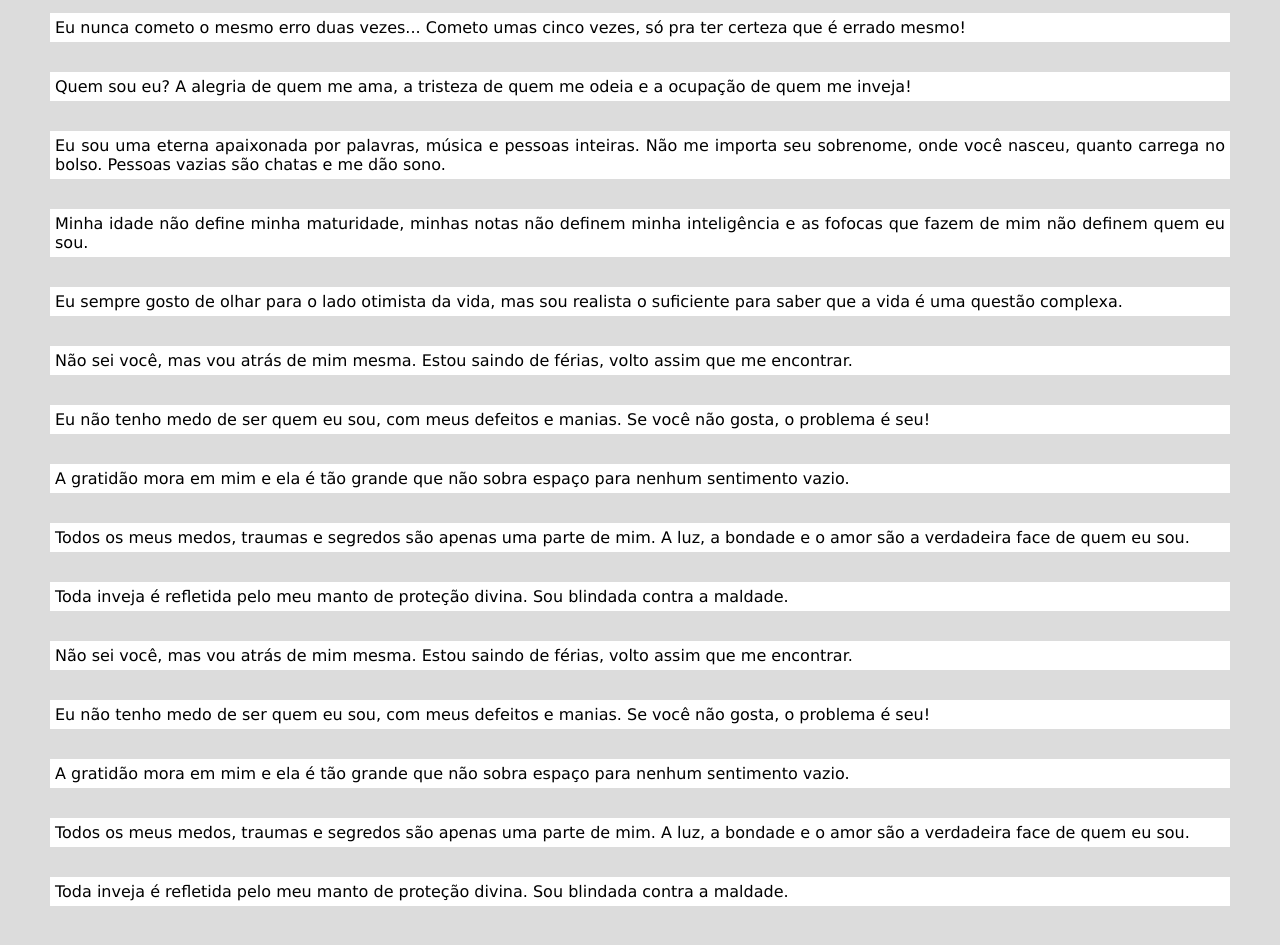
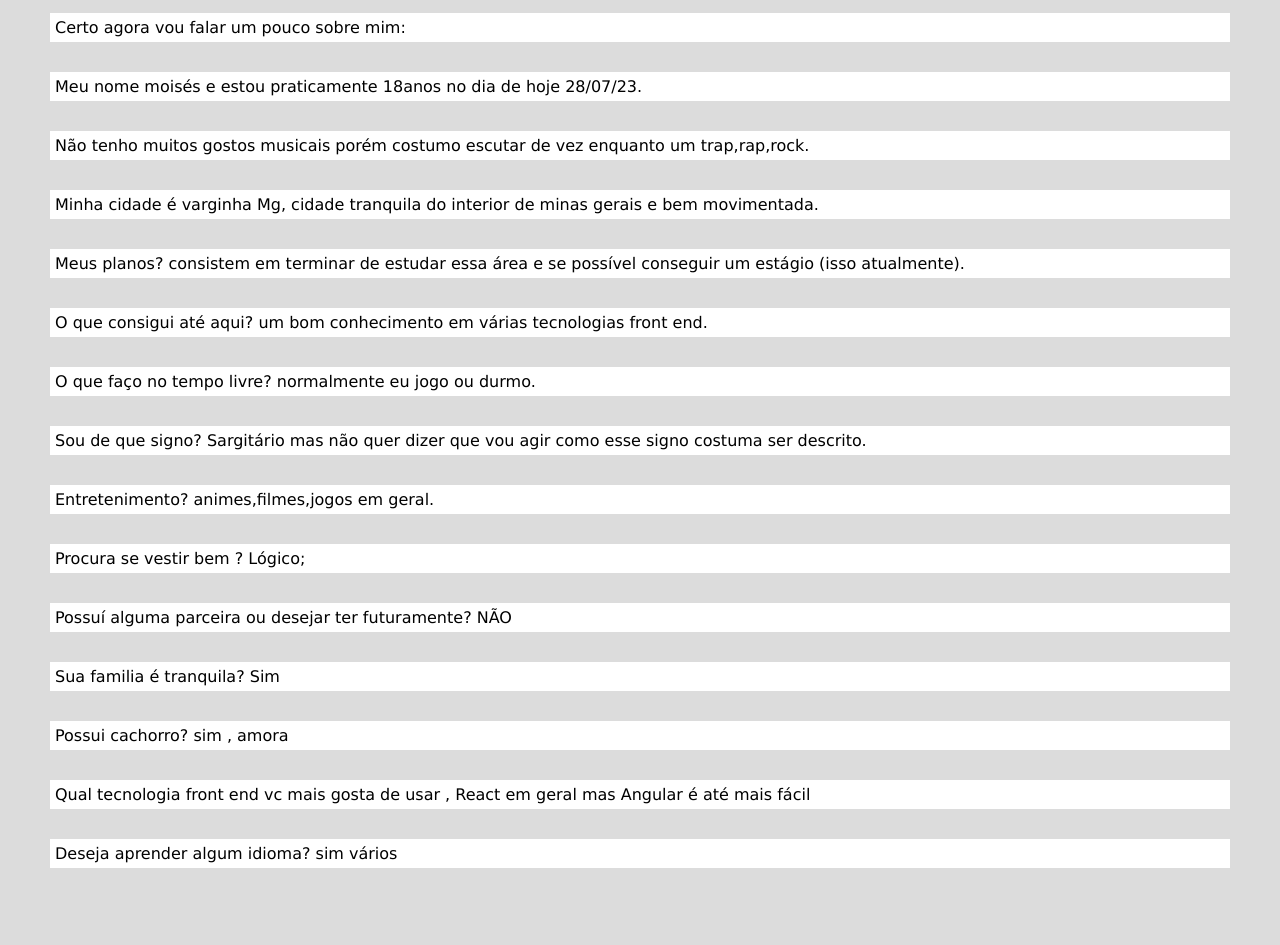
Before and after one commit to moisesantonio-brasil/umpoucodemim_stylus, a plain HTML site: page index.html in a window 1280 px wide. Shown: the part 129-1074 px from the top of the page. After the commit the page ends 1047 px from the top, so only its background shows below. Drawn offline with Linux system fonts and the light colour scheme.

Commit message:
Update index.html

```diff
--- a/index.html
+++ b/index.html
@@ -9,49 +9,49 @@
 <body>
     <h1>Um pouco de mim</h1>
     <div>
-        <p>Eu nunca cometo o mesmo erro duas vezes... Cometo umas cinco vezes, só pra ter certeza que é errado mesmo!</p>
+        <p>Certo agora vou falar um pouco sobre mim:</p>
     </div>
     <div>
-        <p>Quem sou eu? A alegria de quem me ama, a tristeza de quem me odeia e a ocupação de quem me inveja!</p>
+        <p>Meu nome moisés e estou praticamente 18anos no dia de hoje 28/07/23.</p>
     </div>
     <div>
-        <p>Eu sou uma eterna apaixonada por palavras, música e pessoas inteiras. Não me importa seu sobrenome, onde você nasceu, quanto carrega no bolso. Pessoas vazias são chatas e me dão sono.</p>
+        <p>Não tenho muitos gostos musicais porém costumo escutar de vez enquanto um trap,rap,rock.</p>
     </div>
     <div>
-        <p>Minha idade não define minha maturidade, minhas notas não definem minha inteligência e as fofocas que fazem de mim não definem quem eu sou.</p>
+        <p>Minha cidade é varginha Mg, cidade tranquila do interior de minas gerais e bem movimentada.</p>
     </div>
     <div>
-        <p>Eu sempre gosto de olhar para o lado otimista da vida, mas sou realista o suficiente para saber que a vida é uma questão complexa.</p>
+        <p>Meus planos? consistem em terminar de estudar essa área e se possível conseguir um estágio (isso atualmente).</p>
     </div>
     <div>
-        <p>Não sei você, mas vou atrás de mim mesma. Estou saindo de férias, volto assim que me encontrar.</p>
+        <p>O que consigui até aqui? um bom conhecimento em várias tecnologias front end.</p>
     </div>
     <div>
-        <p>Eu não tenho medo de ser quem eu sou, com meus defeitos e manias. Se você não gosta, o problema é seu!</p>
+        <p>O que faço no tempo livre? normalmente eu jogo ou durmo.</p>
     </div>
     <div>
-        <p>A gratidão mora em mim e ela é tão grande que não sobra espaço para nenhum sentimento vazio.</p>
+        <p>Sou de que signo? Sargitário mas não quer dizer que vou agir como esse signo costuma ser descrito.</p>
     </div>
     <div>
-        <p>Todos os meus medos, traumas e segredos são apenas uma parte de mim. A luz, a bondade e o amor são a verdadeira face de quem eu sou.</p>
+        <p>Entretenimento? animes,filmes,jogos em geral.</p>
     </div>
     <div>
-        <p>Toda inveja é refletida pelo meu manto de proteção divina. Sou blindada contra a maldade.</p>
+        <p>Procura se vestir bem ? Lógico;</p>
     </div>
     <div>
-        <p>Não sei você, mas vou atrás de mim mesma. Estou saindo de férias, volto assim que me encontrar.</p>
+        <p>Possuí alguma parceira ou desejar ter futuramente? NÃO</p>
     </div>
     <div>
-        <p>Eu não tenho medo de ser quem eu sou, com meus defeitos e manias. Se você não gosta, o problema é seu!</p>
+        <p>Sua familia é tranquila? Sim</p>
     </div>
     <div>
-        <p>A gratidão mora em mim e ela é tão grande que não sobra espaço para nenhum sentimento vazio.</p>
+        <p>Possui cachorro? sim , amora</p>
     </div>
     <div>
-        <p>Todos os meus medos, traumas e segredos são apenas uma parte de mim. A luz, a bondade e o amor são a verdadeira face de quem eu sou.</p>
+        <p>Qual tecnologia front end vc mais gosta de usar , React em geral mas Angular é até mais fácil</p>
     </div>
     <div>
-        <p>Toda inveja é refletida pelo meu manto de proteção divina. Sou blindada contra a maldade.</p>
+        <p>Deseja aprender algum idioma? sim vários</p>
     </div>
 
 </body>
```
